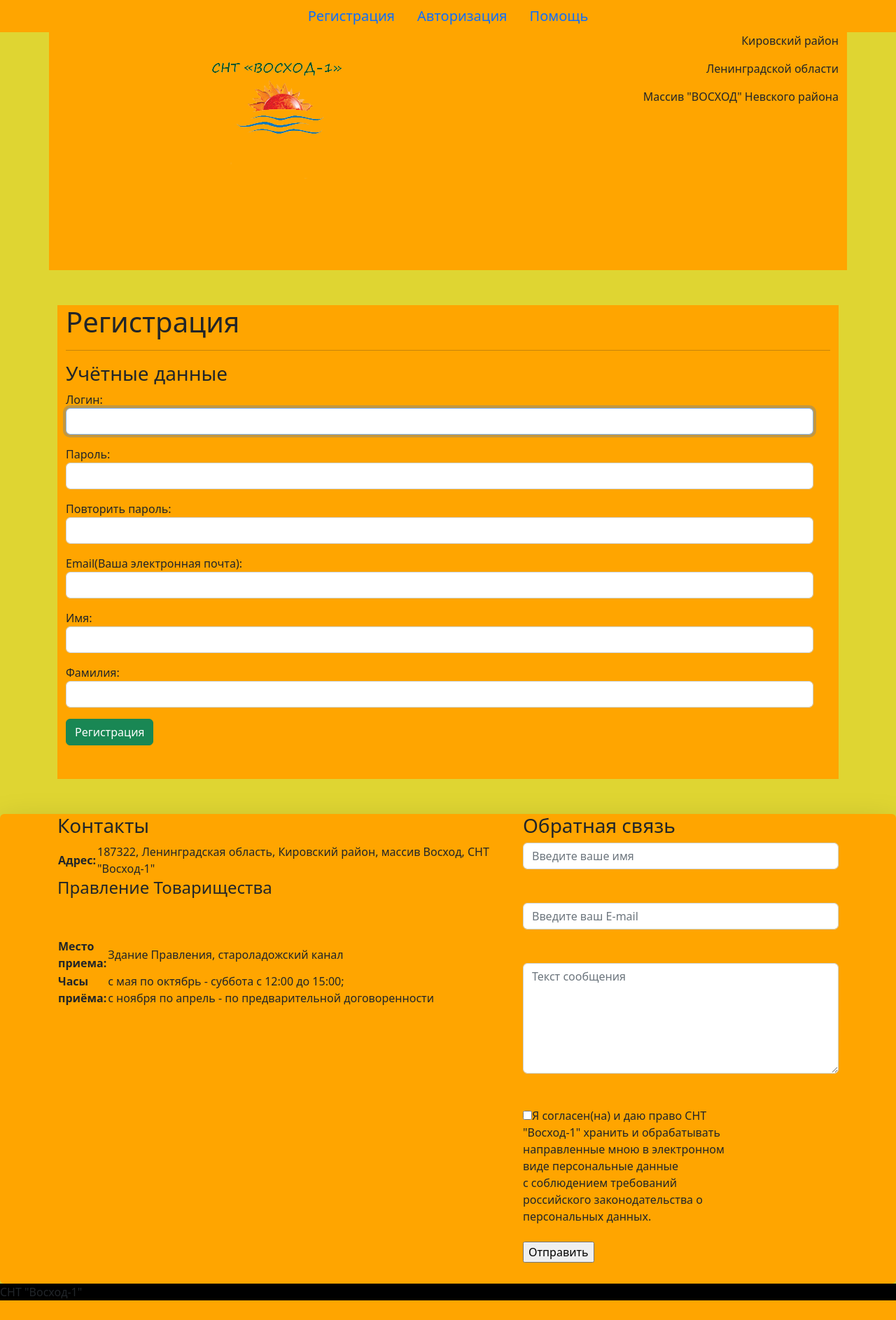
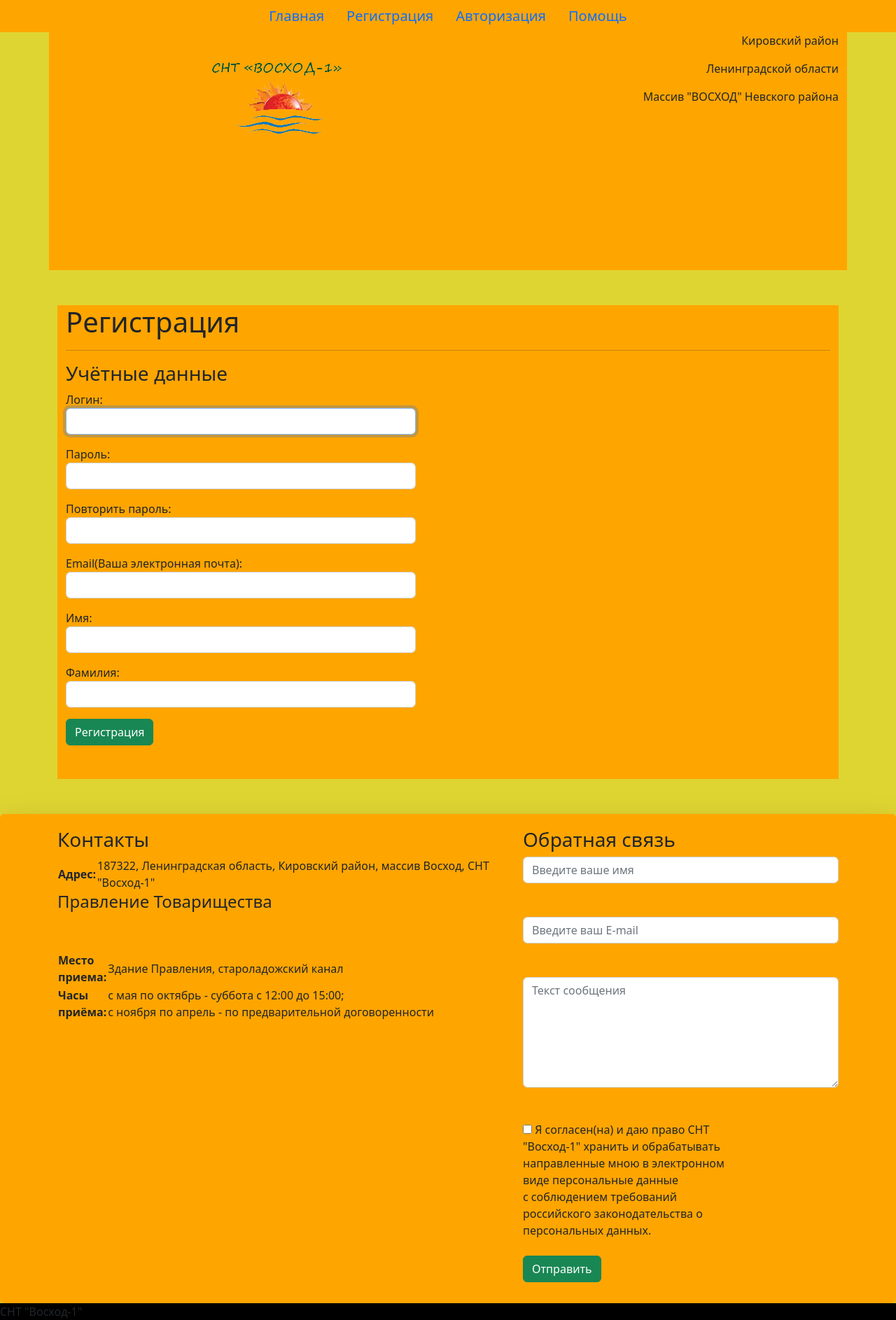
Before and after one commit to sukida11/snt-voshod, a Django app: page /registration/ in a window 1280 px wide. Shown: the whole page at 70% size. Before the commit the page ends 1858 px from the top, so only its background shows below. Run offline with Django 4.2, Linux system fonts and the light colour scheme.

Commit message:
Update templates

```diff
--- a/sntVoshod/forms.py
+++ b/sntVoshod/forms.py
@@ -9,12 +9,12 @@ from .models import *
 class RegUserForm(UserCreationForm):
 
 	# поля в этой форме с атрибутами
-	username = forms.CharField(label='Логин', widget=forms.TextInput(attrs={'class':'form-control'}))
-	password1 = forms.CharField(label='Пароль', widget=forms.PasswordInput(attrs={'class':'form-control'}))
-	password2 = forms.CharField(label='Повторить пароль', widget=forms.PasswordInput(attrs={'class':'form-control'}))
-	email = forms.CharField(label='Email(Ваша электронная почта)', widget=forms.EmailInput(attrs={'class':'form-control'}))
-	first_name = forms.CharField(label='Имя', widget=forms.TextInput(attrs={'class':'form-control'}))
-	last_name = forms.CharField(label='Фамилия', widget=forms.TextInput(attrs={'class':'form-control'}))
+	username = forms.CharField(label='Логин', widget=forms.TextInput(attrs={'class':'form-control', 'style': 'max-width: 500px;'}))
+	password1 = forms.CharField(label='Пароль', widget=forms.PasswordInput(attrs={'class':'form-control', 'style': 'max-width: 500px;'}))
+	password2 = forms.CharField(label='Повторить пароль', widget=forms.PasswordInput(attrs={'class':'form-control', 'style': 'max-width: 500px;'}))
+	email = forms.CharField(label='Email(Ваша электронная почта)', widget=forms.EmailInput(attrs={'class':'form-control', 'style': 'max-width: 500px;'}))
+	first_name = forms.CharField(label='Имя', widget=forms.TextInput(attrs={'class':'form-control', 'style': 'max-width: 500px;'}))
+	last_name = forms.CharField(label='Фамилия', widget=forms.TextInput(attrs={'class':'form-control', 'style': 'max-width: 500px;'}))
 
 	# переопределение аттрибутов род. класса
 	class Meta:
--- a/sntVoshod/templates/base.html
+++ b/sntVoshod/templates/base.html
@@ -37,6 +37,9 @@
     <header style="margin-bottom: 50px;">
     {% if not request.user.is_authenticated %}
                     <ul class="nav justify-content-center" style="font-size: 20px; background: orange;">
+                        <li class="nav-item">
+                            <a class="nav-link active" href="{% url 'sntVoshod:index' %}">Главная</a>
+                        </li>
                         <li class="nav-item">
                             <a class="nav-link active" href="{% url 'sntVoshod:registration' %}">Регистрация</a>
                         </li>
@@ -96,7 +99,7 @@
 
         {% endblock content %}
 
-        <section class="contact-section shadow-lg bg-orange rounded" style="background: orange; margin-top: 50px; padding-bottom:30px;">
+        <section class="contact-section shadow-lg bg-orange rounded" style="background: orange; margin-top: 50px; padding-bottom:30px; padding-top: 20px;">
             <div class="container">
                 <div class="row">
                     <div class=" contacts-section col-lg-7">
@@ -126,13 +129,13 @@
                                 <input type="text" name="technical-support__sent-login" maxlength="40" placeholder="Введите ваше имя" required="" class="form-control technical-support__sent-login"><br><br>
                                 <input type="email" name="technical-support__sent-email" maxlength="40" placeholder="Введите ваш E-mail" required="" class="form-control technical-support__sent-email"><br><br>
                                 <textarea placeholder="Текст сообщения" name="technical-support__message" class="form-control technical-support__message" required="" rows="6" cols="38"></textarea><br><br>
-                                <span class="subm__root"><input type="checkbox" name="check__technical-support" required="">Я согласен(на) и даю право СНТ <br>"Восход-1" хранить и обрабатывать<br>
+                                <span class="subm__root"><input type="checkbox" name="check__technical-support" required=""> Я согласен(на) и даю право СНТ <br>"Восход-1" хранить и обрабатывать<br>
                                 направленные мною в электронном<br>
                                 виде персональные данные<br>
                                 с соблюдением требований<br>
                                 российского законодательства о<br>
                                 персональных данных.</span><br><br>
-                                <input type="submit" class="subm__button1" value="Отправить">
+                                <input type="submit" class="subm__button1 btn btn-success" value="Отправить">
                             </form>
                     </div>
                 </div>
--- a/sntVoshod/templates/sntVoshod/index.html
+++ b/sntVoshod/templates/sntVoshod/index.html
@@ -4,7 +4,7 @@
 
         <section class="container snt-info" style="background:orange;">
             <div class="row">
-                <div class="col-lg-6 no-gutters pr-0 pl-0 snt-info__information">
+                <div class="col-lg-6 no-gutters pr-0 pl-0 snt-info__information" style="padding-top: 20px;">
                     <h2 class="inf-section__h2">На сайте СНТ"Восход-1" вы можете:</h2>
                     <ul class="list2">
                         <li>
--- a/sntVoshod/templates/sntVoshod/news.html
+++ b/sntVoshod/templates/sntVoshod/news.html
@@ -1,11 +1,11 @@
 {% extends 'base.html' %}
 {% load static %}
 {% block content %}
-        <div class="container">
-            <div class="news-div1" style="background: orange; padding-bottom: 20px; margin-bottom: 0px;">
+        <div class="container" style="padding: 20px;">
+            <div class="news-div1" style="background: orange; padding: 20px; margin-bottom: 0px; text-align: center;">
             	<h1 class="news-h1">Новости</h1>
             </div>
-            <section style="background: orange; margin-top: 0px;">
+            <section style="background: orange; margin-top: 0px; padding: 20px;">
                     {% if post_list%}
                     <div class="d-flex flex-column">
                     {% for post in post_list%}
```
